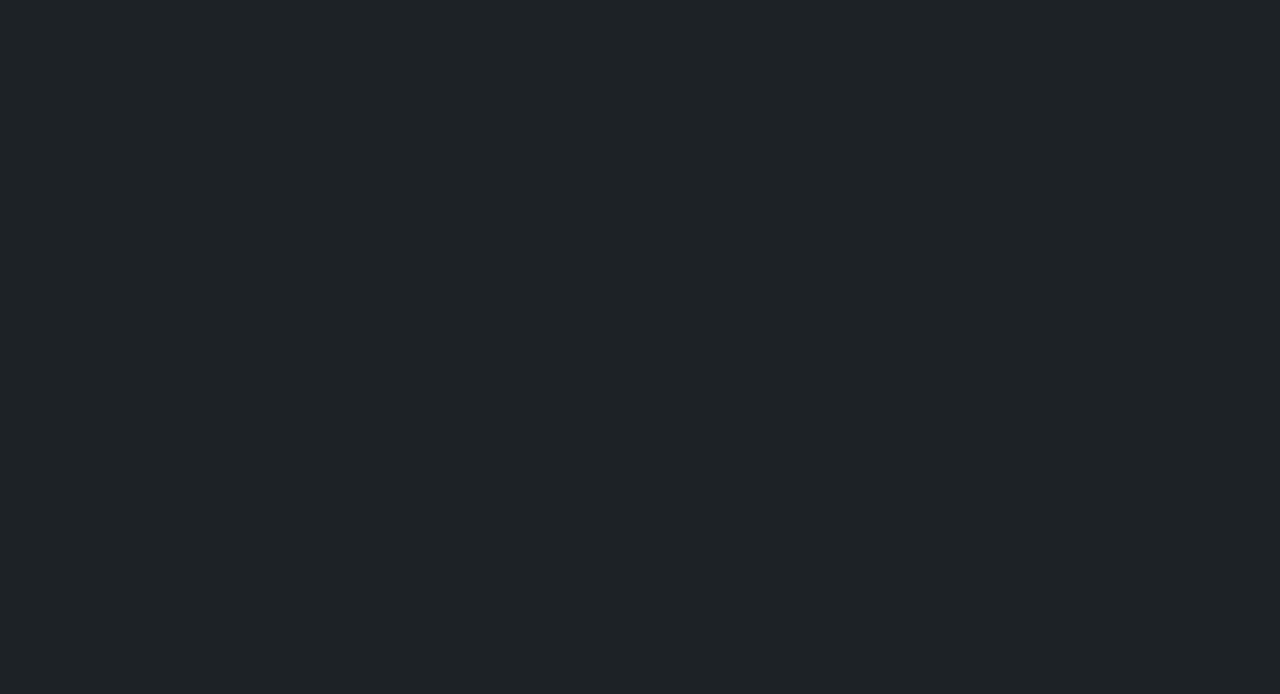
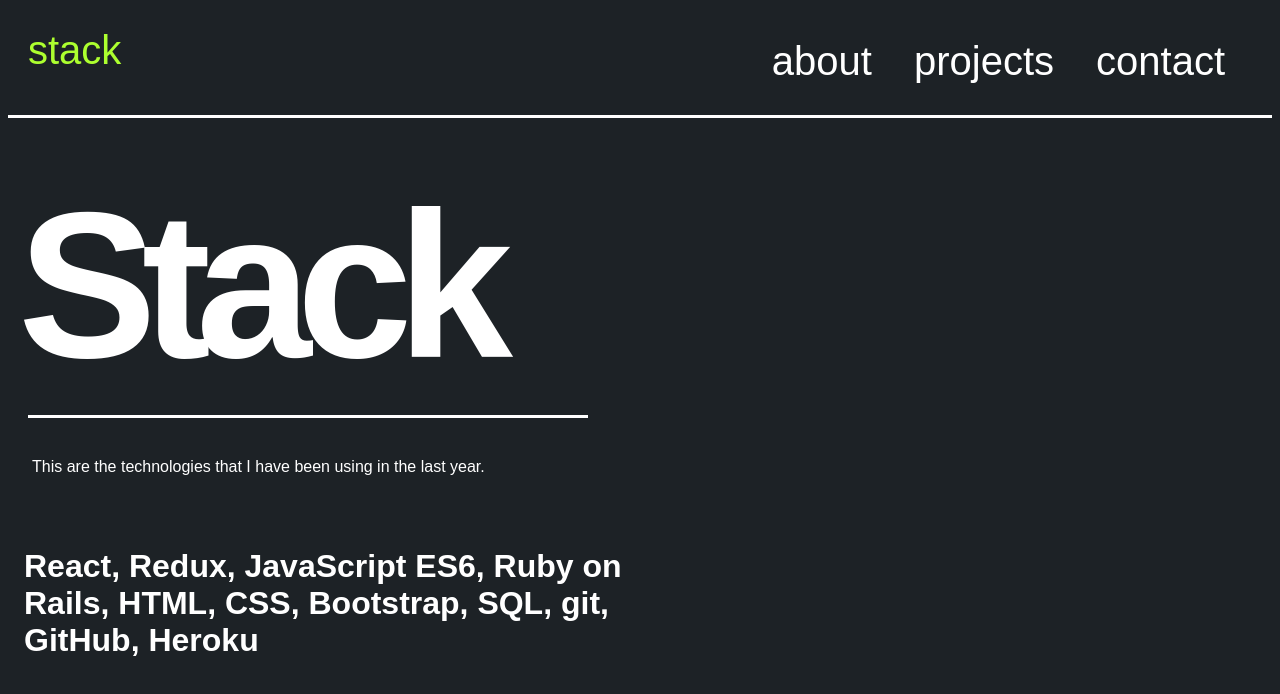
Before and after one commit to NRouger/my-portfolio, a React (Create React App) app: page /stack in a window 1280 px wide. Before the commit this address had no page. Shown: the top 694 px of the page. Built offline with nearby package versions, Linux system fonts and the light colour scheme; a web font is replaced by a local one.

Commit message:
type effect

```diff
--- a/package.json
+++ b/package.json
@@ -16,7 +16,8 @@
     "react-dom": "^18.2.0",
     "react-router": "^6.14.2",
     "react-router-dom": "^6.14.2",
-    "react-transition-group": "^4.4.5"
+    "react-transition-group": "^4.4.5",
+    "react-typewriter-effect": "^1.1.0"
   },
   "devDependencies": {
     "react-scripts": "^5.0.1"
--- a/src/components/App.js
+++ b/src/components/App.js
@@ -1,19 +1,22 @@
 import React from 'react';
-import { BrowserRouter as Router, Route, Routes } from 'react-router-dom';
+import { BrowserRouter as Router, Route, Routes, Link } from 'react-router-dom';
 import Home from './Home';
 import Portfolio from './Portfolio';
 import ScrollToTop from './ScrollToTop';
 import FadeTransition from "./FadeTransition";
 import '../styles/FadeTransition.css';
+import StackPage from './StackPage';
 
 function App() {
   return (
     <Router>
       <ScrollToTop />
       <Routes>
-       {/* Use the render method to pass location */}
-       <Route path="/" element={<FadeTransition><Home /></FadeTransition>} />
+        <Route path="/" element={<FadeTransition><Home /></FadeTransition>} />
         <Route path="/portfolio" element={<FadeTransition><Portfolio /></FadeTransition>} />
+        <Route path="/stack" element={<StackPage />}/>
+        {/* <Route path="/about" element={}/> */}
+
       </Routes>
     </Router>
   );
--- a/src/components/Home.js
+++ b/src/components/Home.js
@@ -5,7 +5,7 @@
 import "../styles/App.css";
 import "../styles/Buttons.css";
 import "../styles/Home.css";
-
+import TypingEffect from "./TypingEffect";
 
 function Home() {
   React.useEffect (() => {
@@ -13,14 +13,15 @@
   }, []);
 
   return (
+
     <div className="container">
       <div className="home-grid">
         <div data-aos='zoom-in'>
         <div>
           <p className='subtitle'>Hi. my name is Nicolás Rouger, but call me</p>
-          <h1 data-aos="fade-right" className="title">
-            Nico
-          </h1>
+          <div>
+            <TypingEffect text="Nico" className="title" />
+          </div>
           <p className="" style={{margin: "1rem"}}>I'm a FullStack Web Developer.
           Passionate about the development of a user experience from scratch.</p>
           <div className='line-left'></div>
--- a/src/components/Navbar.js
+++ b/src/components/Navbar.js
@@ -1,25 +1,28 @@
 import React from 'react';
+import { Link } from "react-router-dom";
 
 function Navbar() {
+  // const [page, setPage] = useState('')
+  // const goToAbout = useRef(null)
+  // const navigate = useNavigate()
+
+  // useEffect(() => {
+  //   if(page == 'about' && goToAbout.current) {
+  //     goToAbout.current.click()
+  //     navigate('/portfolio')
+  //   }
+  // }, [page])
+
   return (
     <nav className="navbar">
-      <ul>
-        {/* <div className='nav-title'>
-          <h4>Web developer</h4>
-        </div> */}
-        <li>
-          <a className="a-nav" style={{textAlign: "right", justifyContent: "right"}} href="#stack">stack</a>
-        </li>
-
-        <li>
-          <a className="a-nav" href="#about">about</a>
-        </li>
-        <li>
-          <a className="a-nav" href="#projects">projects</a>
-        </li>
-        <li>
-          <a className="a-nav" href="#contact">contact</a>
-        </li>
+      <div>
+        <Link to="/stack" className="nav-list nav-item-left">stack</Link>
+      </div>
+      <ul className='nav-list'>
+        <li><Link className="a-nav nav-item-right" to="/portfolio" onClick={() => setPage('about')}>about</Link></li>
+        <li><a className="a-nav nav-item-right" href="#projects">projects</a></li>
+        <li><a className="a-nav nav-item-right" href="#contact">contact</a></li>
+        {/* <a ref={goToAbout} style={{display: 'none'}} className="a-nav nav-item-right" href="#projects">projects</a> */}
       </ul>
     </nav>
   );
--- a/src/components/Portfolio.js
+++ b/src/components/Portfolio.js
@@ -15,8 +15,6 @@
       <Navbar className="navbar"/>
       <div className='container'>
       <div className="margin"></div>
-
-
       <div className="margin"></div>
 
         <section id="about">
@@ -68,8 +66,6 @@
         </section>
         <div className="margin"></div>
         <div className="margin"></div>
-
-
       </div>
     </div>
   );
--- /dev/null
+++ b/src/components/StackPage.js
@@ -0,0 +1,28 @@
+import React from "react";
+import '../styles/App.css';
+import Navbar from "./Navbar";
+
+function StackPage() {
+  return (
+    <div className="container">
+      <Navbar className="navbar"/>
+      <div style={{marginTop: "3rem"}}></div>
+      <div>
+        <h1 className="title" style={{color: "white"}}>Stack</h1>
+        <div className="line-left"></div>
+        <p className="text">This are the technologies that I have been using in the last year.</p>
+        <div>
+          <h3 className="stack-text-tec">
+          React, Redux,
+          JavaScript ES6,
+          Ruby on Rails,
+          HTML, CSS, Bootstrap,
+          SQL, git, GitHub, Heroku
+          </h3>
+        </div>
+      </div>
+    </div>
+  );
+}
+
+export default StackPage;
--- /dev/null
+++ b/src/components/TypingEffect.js
@@ -0,0 +1,39 @@
+import React, { useEffect, useState } from 'react';
+import '../styles/TypingEffect.css';
+
+
+const TypingEffect = ({ text, className }) => {
+  const [currentText, setCurrentText] = useState('');
+  const [isTypingComplete, setIsTypingComplete] = useState(false);
+
+  useEffect(() => {
+    let isMounted = true;
+    let index = 0;
+
+    const typeText = () => {
+      if (isMounted) {
+        if (index < text.length) {
+          setCurrentText(prevText => prevText + text.charAt(index));
+          index++;
+          setTimeout(typeText, 700); // Adjust typing speed (milliseconds)
+        } else {
+          setIsTypingComplete(true);
+        }
+      }
+    };
+
+    if (!isTypingComplete) {
+      setTimeout(() => {
+        typeText();
+      }, 500);
+    }
+
+    return () => {
+      isMounted = false;
+    };
+  }, [text, isTypingComplete]);
+
+  return <h1 className={`typewriter ${className}`}>{currentText}</h1>;
+};
+
+export default TypingEffect;
--- /dev/null
+++ b/src/react-typewriter-effect.d.ts
@@ -0,0 +1 @@
+declare module 'react-typewriter-effect';
--- a/src/styles/App.css
+++ b/src/styles/App.css
@@ -23,6 +23,12 @@
 .title-m {
   font-size: xx-large;
   color: #a7a7a7;
+}
+
+.stack-text-tec {
+  justify-content: center;
+  align-items: center;
+  padding: 1rem 20rem 0rem 1rem;
 }
 
 #background-color {
@@ -104,4 +110,12 @@
     display: contents;
     overflow: hidden;
   }
+
+  .stack-text-tec {
+    justify-content: center;
+    align-items: center;
+    padding: 1rem 40rem 0rem 1rem;
+    font-size: 2rem;
+
+  }
 }
--- a/src/styles/Navbar.css
+++ b/src/styles/Navbar.css
@@ -1,8 +1,28 @@
 .navbar {
+  display: flex;
+  justify-content: space-between;
   border-bottom-style: solid;
   border-bottom-color: white;
-  text-align: right;
-  justify-content: right;
+  padding: 10px;
+}
+
+.nav-list {
+  list-style-type: none;
+  display: flex;
+  align-items: center;
+}
+
+.nav-item-right {
+  list-style-type: none;
+  display: flex;
+  align-items: flex-end;
+}
+
+.nav-item-left {
+  margin-right: auto;
+  padding: 10px;
+  text-decoration: none;
+  color: greenyellow;
 }
 
 li {
@@ -11,6 +31,7 @@
   padding: 5px;
   margin-right: 0.8em;
 }
+
 .a-nav {
   color: white;
   text-decoration: none;
@@ -32,6 +53,10 @@
   li {
     font-size: 2.5em;
   }
+
+  .nav-item-left {
+    font-size: 2.5rem;
+  }
 }
 
 @media (min-width: 1024px) {
--- /dev/null
+++ b/src/styles/TypingEffect.css
@@ -0,0 +1,23 @@
+/* styles/TypingEffect.css */
+
+@keyframes typing {
+  from {
+    width: 0;
+  }
+}
+
+.typewriter {
+  overflow: hidden;
+  border-right: 0.15em solid #333; /* You can change the color and width as desired */
+  white-space: nowrap;
+  animation: typing 2s steps(40, end), blink-caret 1.5s step-end infinite;
+}
+
+@keyframes blink-caret {
+  from, to {
+    border-color: transparent;
+  }
+  50% {
+    border-color: #333; /* You can change the color as desired */
+  }
+}
```
Also changed, not shown: src/styles/Home.css (+8 -0 lines), 1 other file (tests, documents, lock files or other folders).
